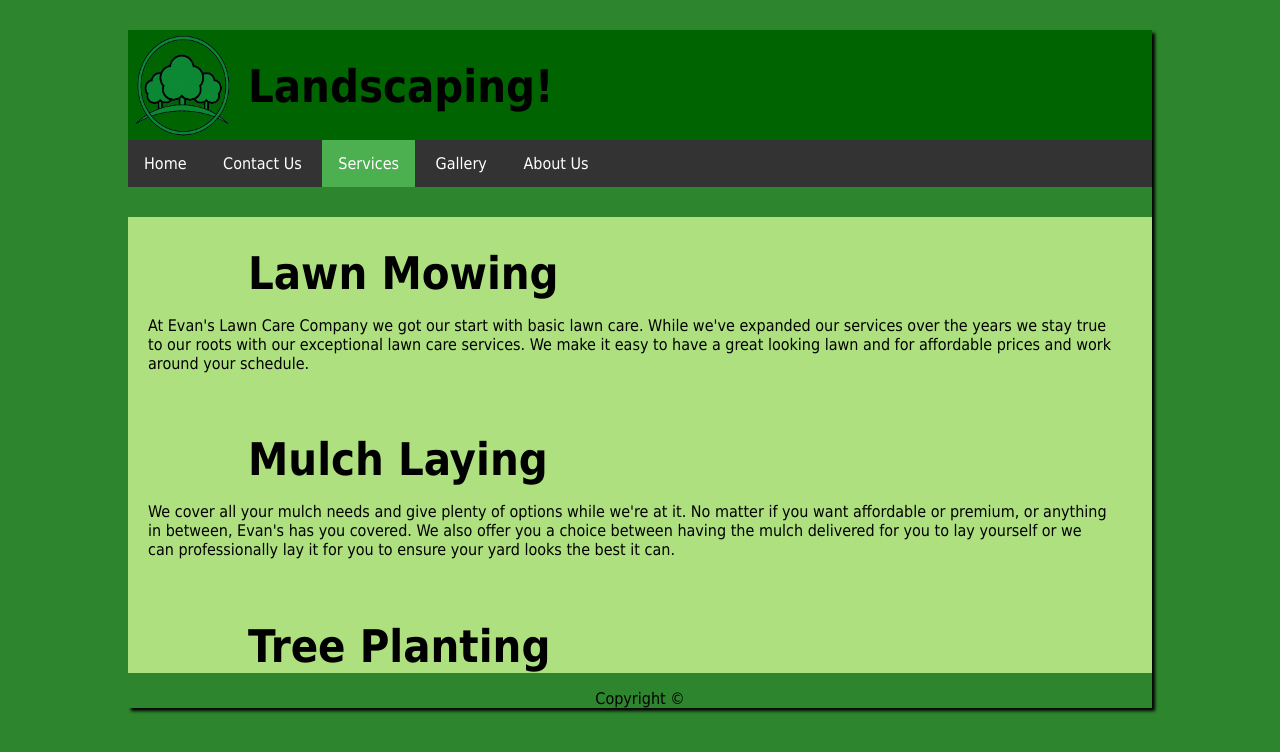
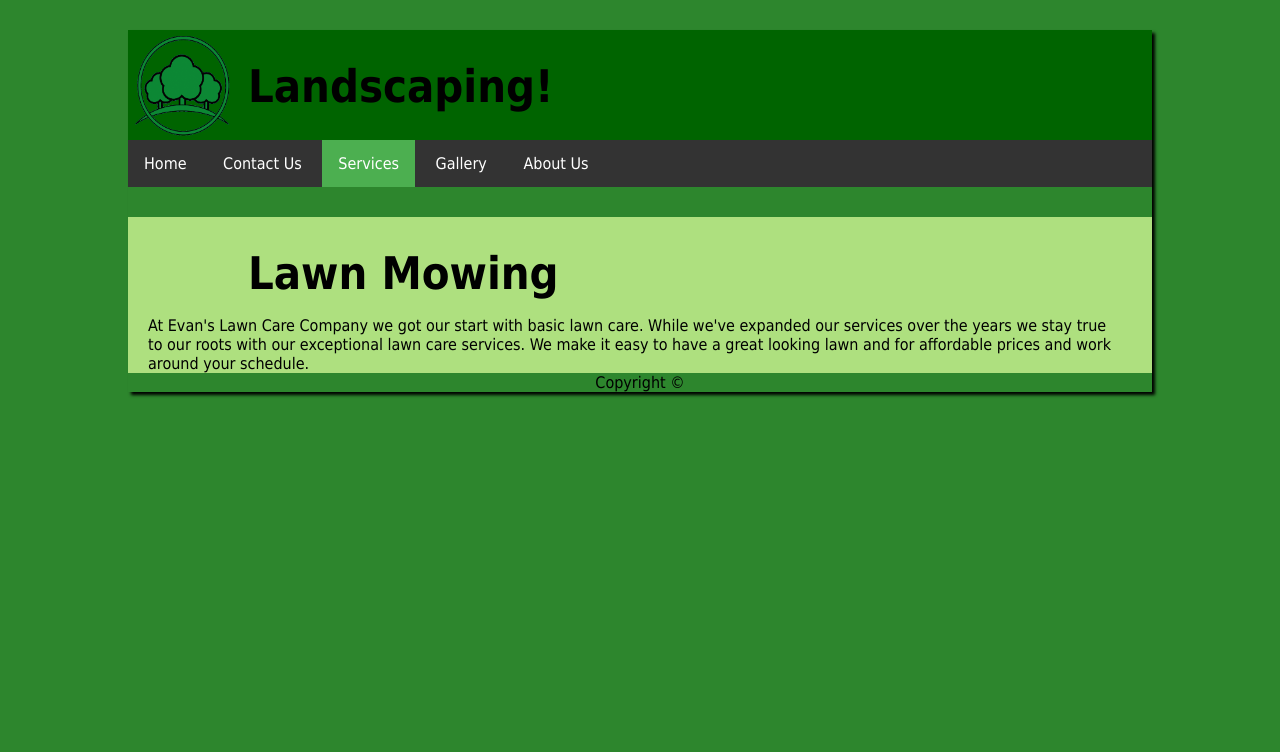
Before and after one commit to BenBroering/landscaping, a plain HTML site: page services.html in a window 1280 px wide. Drawn offline with Linux system fonts and the light colour scheme.

```diff
--- a/services.html
+++ b/services.html
@@ -18,9 +18,9 @@
 			<li class="dropdown">
     			<a class="active" href="services.html" class="dropbtn">Services</a>
     		<div class="content">
-      			<a href="#lawn">Lawn Mowing</a>
-      			<a href="#mulch">Mulch Laying</a>
-      			<a href="#tree">Tree Planting</a>
+      			<a href="services.html">Lawn Mowing</a>
+      			<a href="mulch.html">Mulch Laying</a>
+      			<a href="tree.html">Tree Planting</a>
     		</div>
   			</li>
 			<li><a href="gallery.html">Gallery</a></li>
@@ -28,14 +28,9 @@
 		</ul>
 	</nav>
 	<main>
-		<h1 id="lawn">Lawn Mowing</h1>
+		<h1>Lawn Mowing</h1>
 		<p>At Evan's Lawn Care Company we got our start with basic lawn care. While we've expanded our services over the years we stay true to our roots with our exceptional lawn care services.
 		   We make it easy to have a great looking lawn and for affordable prices and work around your schedule.</p>
-		<h1 id="mulch">Mulch Laying</h1>
-		<p>We cover all your mulch needs and give plenty of options while we're at it. No matter if you want affordable or premium, or anything in between, Evan's has you covered.
-		   We also offer you a choice between having the mulch delivered for you to lay yourself or we can professionally lay it for you to ensure your yard looks the best it can.</p>
-		<h1 id="tree">Tree Planting</h1>
-		<p></p>
 	</main>
 
 
```
